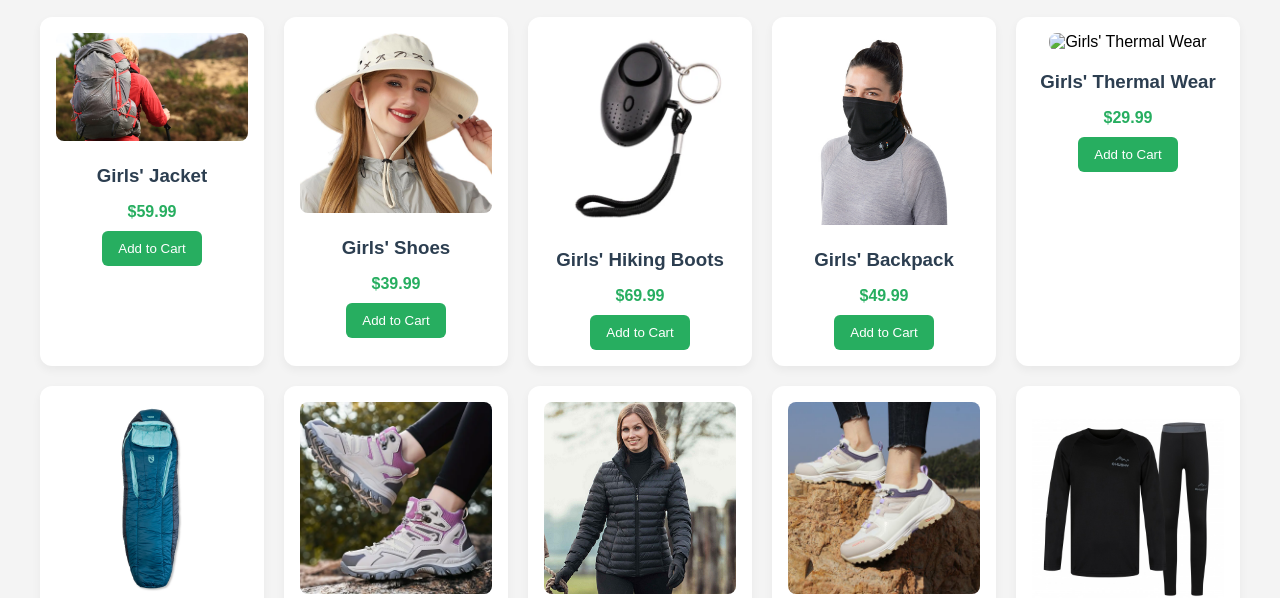
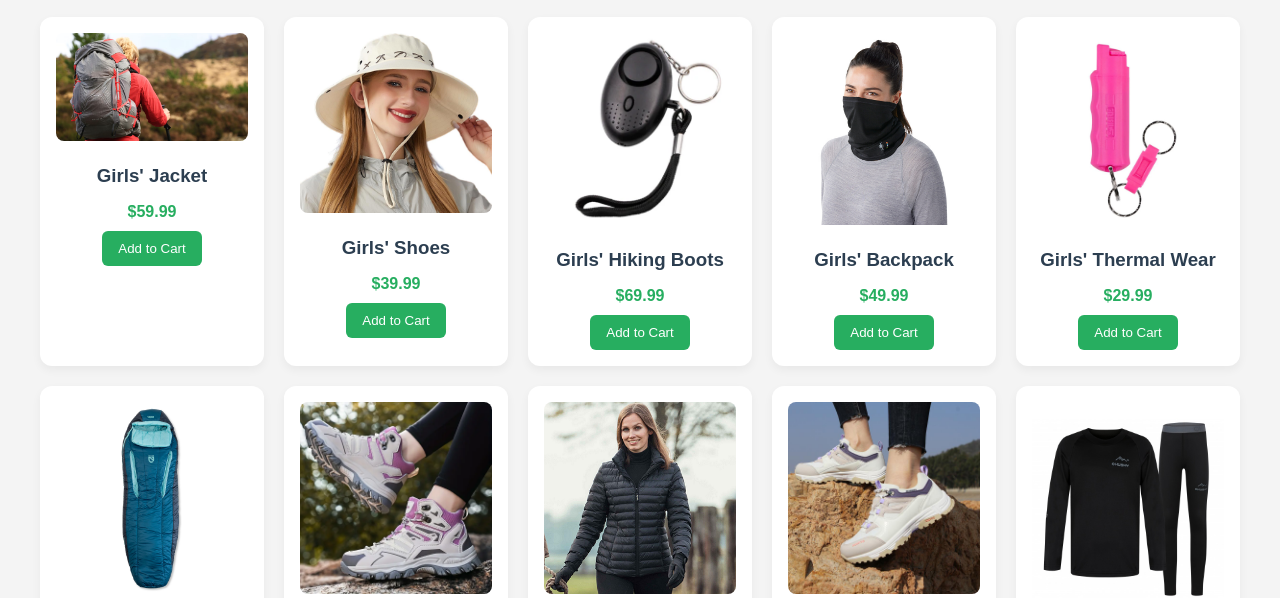
Before and after one commit to thanes0804/website, a plain HTML site: page girls.html in a window 1280 px wide. Shown: the part 219-817 px from the top of the page. Drawn offline with Linux system fonts and the light colour scheme.

Commit message:
Update girls.html

```diff
--- a/girls.html
+++ b/girls.html
@@ -66,7 +66,7 @@
                 <button onclick="addToCart('Girls\' Backpack', 49.99)">Add to Cart</button>
             </div>
             <div class="product-card">
-                <img src="images/girl&20pepperspray.webp" alt="Girls' Thermal Wear">
+                <img src="images/girl%20pepperspray.webp" alt="Girls' Thermal Wear">
                 <h3>Girls' Thermal Wear</h3>
                 <p>$29.99</p>
                 <button onclick="addToCart('Girls\' Thermal Wear', 29.99)">Add to Cart</button>
```
